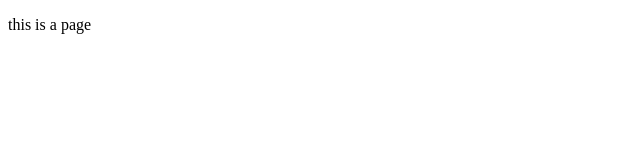
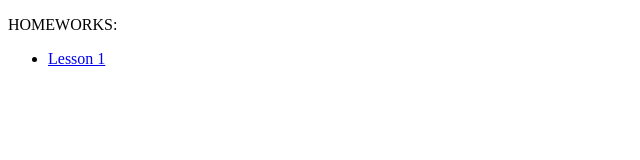
Before and after one commit to OleksandrHuts/FE_INT_10, a plain HTML site: page index.html in a window 1280 px wide. Shown: the whole page, without its empty margins (0-640 px from the left). Drawn offline with Linux system fonts and the light colour scheme.

Commit message:
root index file added

```diff
--- a/Lesson_1/page.html
+++ b/index.html
@@ -3,9 +3,14 @@
 <head>
     <meta charset="UTF-8">
     <meta name="viewport" content="width=device-width, initial-scale=1.0">
-    <title>Document</title>
+    <title>Main page</title>
 </head>
 <body>
-    <p>this is a page</p>
+    <p>HOMEWORKS:</p>
+    <ul>
+        <li>
+            <a href="Lesson_1/index.html">Lesson 1</a>
+        </li>
+    </ul>
 </body>
 </html>
```
